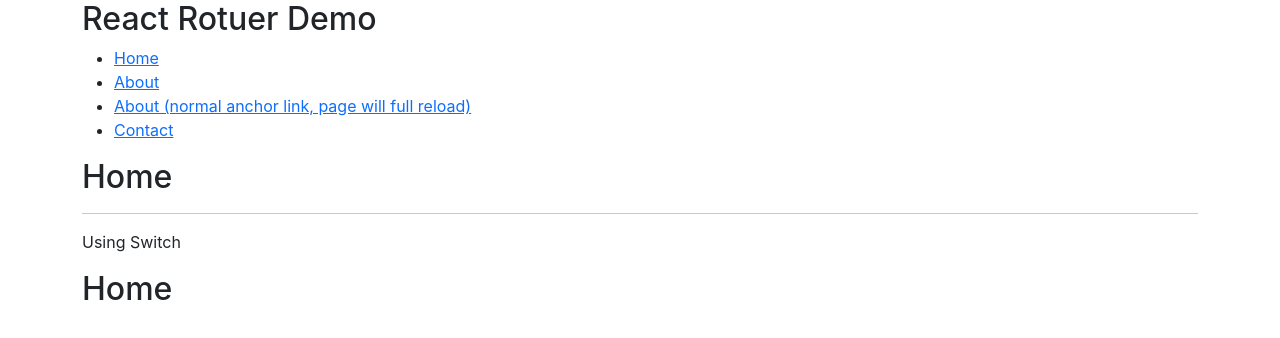
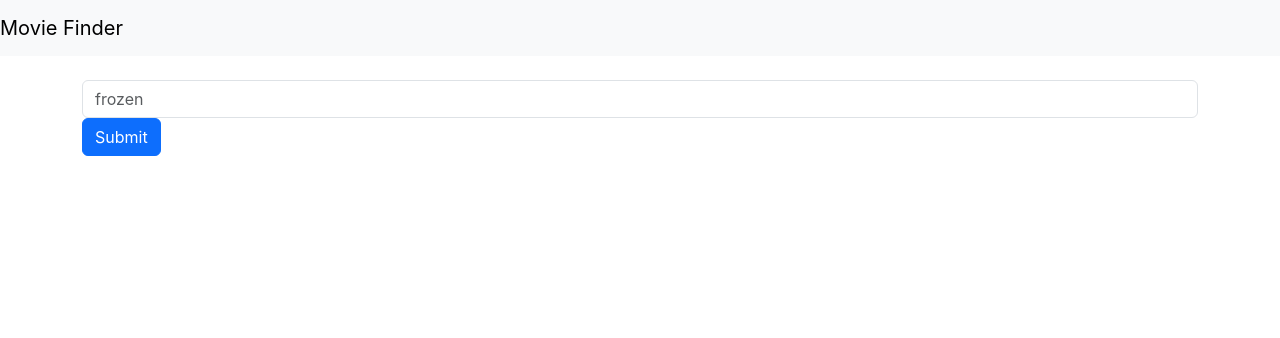
Before and after one commit to alma-hernandez/first-react-app, a React (Create React App) app: page / in a window 1280 px wide. Shown: the top 338 px of the page. Built offline with nearby package versions, Linux system fonts and the light colour scheme.

Commit message:
completed code for branch

```diff
--- a/src/App.js
+++ b/src/App.js
@@ -1,52 +1,27 @@
 import React from 'react';
 import { BrowserRouter as Router, Route, Link, Switch } from "react-router-dom";
+import Home from './Home';
+import Movie from './Movie';
+
 import './App.css';
-const Home = () => {
-  return <h2>Home</h2>;
-}
-const About = () => {
-  return <h2>About</h2>;
-}
-const Contact = () => {
-  return <h2>Contact</h2>;
-}
+
 const NotFound = () => {
   return <h2>404 Not Found</h2>;
 }
+
 const App = () => {
   return (
     <Router>
-      <div className="container">
-        <h2>React Rotuer Demo</h2>
-        <nav>
-          <ul>
-            <li>
-              <Link to="/">Home</Link>
-            </li>
-            <li>
-              <Link to="/about/">About</Link>
-            </li>
-            <li>
-              <a href="/about/">About (normal anchor link, page will full reload)</a>
-            </li>
-            <li>
-              <Link to="/contact/">Contact</Link>
-            </li>
-          </ul>
-        </nav>
-        <Route path="/" component={Home} />
-        <Route path="/about/" component={About} />
-        <Route path="/contact/" component={Contact} />
-        <hr />
-        <p>Using Switch</p>
-        <Switch>
-          <Route path="/" exact component={Home} />
-          <Route path="/about/" component={About} />
-          <Route path="/contact/" component={Contact} />
-          <Route component={NotFound} />
-        </Switch>
-      </div>
+      <nav className="navbar navbar-expand-lg navbar-light bg-light">
+        <Link className="navbar-brand" to="/">Movie Finder</Link>
+      </nav>
+      <Switch>
+        <Route path="/" exact component={Home} />
+        <Route path="/movie/:id" component={Movie} />
+        <Route component={NotFound} />
+      </Switch>
     </Router>
   );
 }
+
 export default App;
--- /dev/null
+++ b/src/Movie.js
@@ -0,0 +1,75 @@
+import React from 'react';
+import { json, checkStatus } from './utils';
+
+class Movie extends React.Component {
+  constructor(props) {
+    super(props);
+    this.state = {
+      movie: null,
+    }
+  }
+
+  componentDidMount () {
+    fetch(`https://www.omdbapi.com/?i=${this.props.match.params.id}&apikey=b7da8d63`)
+      .then(checkStatus)
+      .then(json)
+      .then((data) => {
+        if (data.Response === 'False') {
+          throw new Error(data.Error);
+        }
+
+        if (data.Response === 'True') {
+          console.log(data);
+          this.setState({ movie: data, error: '' });
+        }
+      })
+      .catch((error) => {
+        this.setState({ error: error.message });
+        console.log(error);
+      })
+  }
+
+  render() {
+    if (!this.state.movie) {
+      return null;
+    }
+
+    const {
+      Title,
+      Year,
+      Plot,
+      Director,
+      imdbRating,
+      Poster,
+    } = this.state.movie;
+
+    return (
+      <div className="container">
+        <div className="row pt-5">
+          <div className="col-6">
+            <h1>{Title}</h1>
+            <ul className="list-unstyled">
+              <li>
+                <p>Year: {Year}</p>
+              </li>
+              <li>
+                <p>Director: {Director}</p>
+              </li>
+              <li>
+                <p>Plot: {Plot}</p>
+              </li>
+              <li>
+                <p>imdbRating: {imdbRating} / 10</p>
+              </li>
+            </ul>
+          </div>
+          <div className="col-6">
+            <img src={Poster} className="img-fluid" />
+          </div>
+        </div>
+      </div>
+    )
+  }
+}
+
+export default Movie;
```
